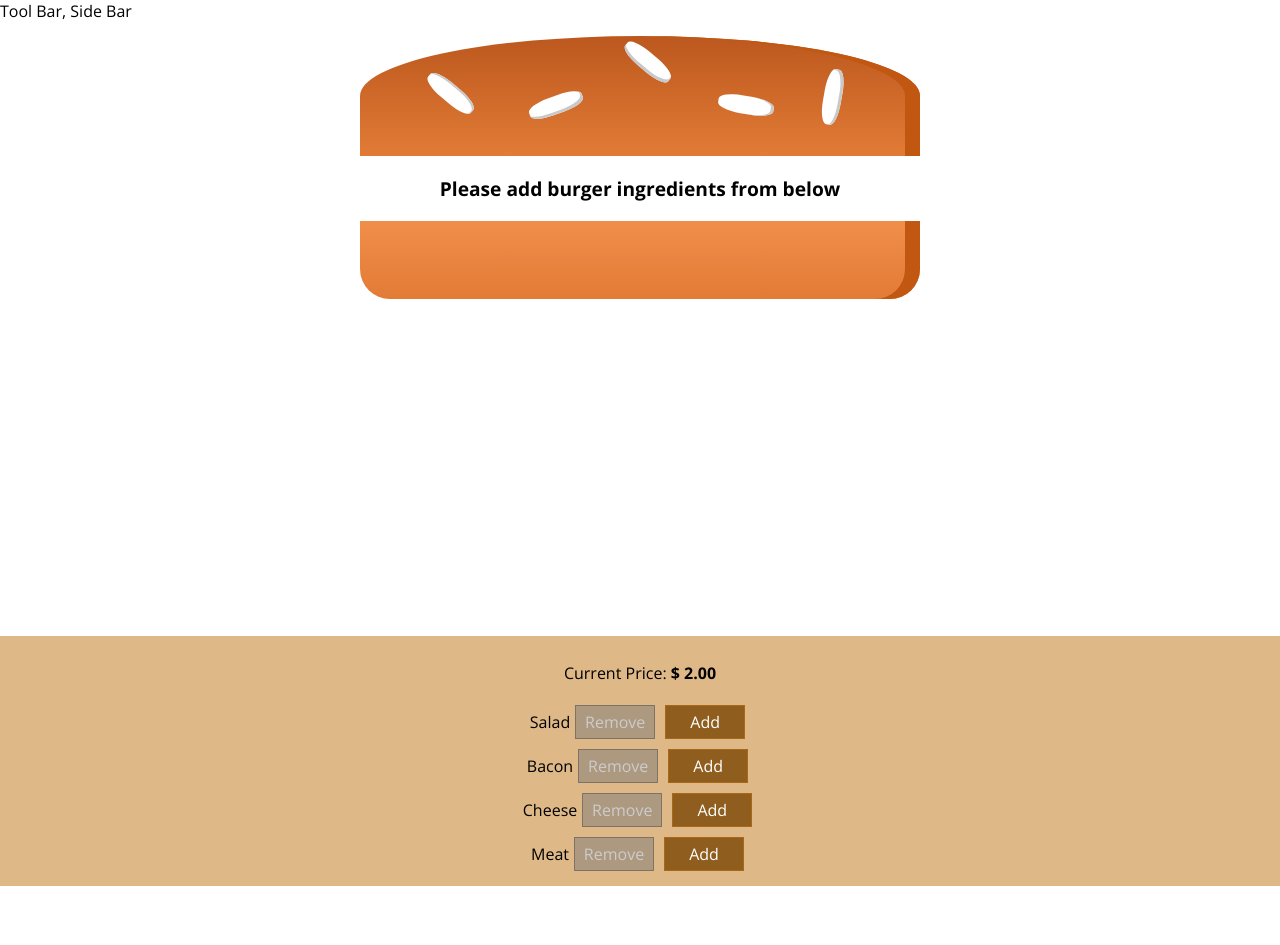
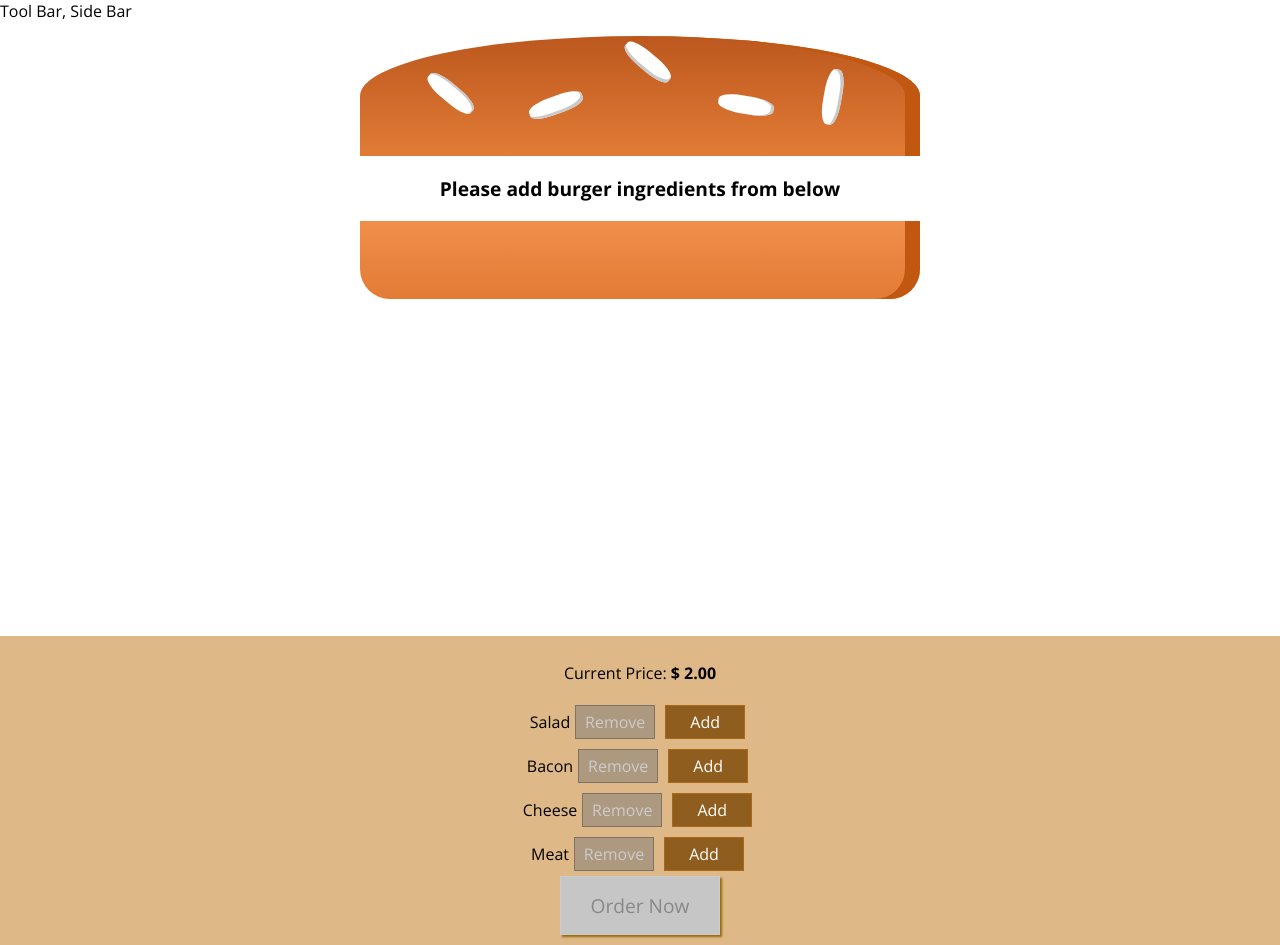
Before and after one commit to arjunkesava/burger-builder, a React app: page / in a window 1280 px wide. Before the commit the page ends 886 px from the top, so only its background shows below. Built offline with nearby package versions, Linux system fonts and the light colour scheme.

Commit message:
Minor :bug: fix

```diff
--- a/src/components/Burger/BuildControls/BuildControls.css
+++ b/src/components/Burger/BuildControls/BuildControls.css
@@ -8,3 +8,47 @@
     margin: auto;
     padding: 10px 0;
 }
+
+.OrderButton {
+    background-color: #DAD735;
+    outline: none;
+    cursor: pointer;
+    border: 1px solid #966909;
+    color: #966909;
+    font-family: inherit;
+    font-size: 1.2em;
+    padding: 15px 30px;
+    box-shadow: 2px 2px 2px #966909;
+}
+
+.OrderButton:hover,
+.OrderButton:active {
+    background-color: #A0DB41;
+    border: 1px solid #966909;
+    color: #966909;
+}
+
+.OrderButton:disabled {
+    background-color: #C7C6C6;
+    cursor: not-allowed;
+    border: 1px solid #ccc;
+    color: #888888;
+}
+
+.OrderButton:not(:disabled) {
+    animation: enable 0.3s linear;
+}
+
+@keyframes enable {
+    0% {
+        transform: scale(1);
+    }
+
+    60% {
+        transform: scale(1.1);
+    }
+
+    100% {
+        transform: scale(1);
+    }
+}
--- a/src/components/Burger/BuildControls/BuildControls.js
+++ b/src/components/Burger/BuildControls/BuildControls.js
@@ -24,6 +24,12 @@
           disabled = { props.disabled[ctrl.type] }
           />
       )}
+      <button
+        className = { classes.OrderButton }
+        disabled = { props.purchasable }
+        >
+        Order Now
+      </button>
     </div>
   )
 }
--- a/src/containers/BurgerBuilder/BurgerBuilder.js
+++ b/src/containers/BurgerBuilder/BurgerBuilder.js
@@ -19,6 +19,20 @@
       bacon: 0
     },
     totalPrice: 2,
+    purchasable: false
+  }
+  updatePurchaseState(ingredients) {
+    const sum = Object.keys(ingredients)
+      .map(key => {
+        return ingredients[key];
+      })
+      .reduce((sum, el) => {
+        return sum+el;
+      },0);
+
+    this.setState({
+      purchasable: sum > 0
+    })
   }
   addIngredientHandler = (type) => {
     const updatedIngredients = {
@@ -30,6 +44,7 @@
       totalPrice: updatedPrice,
       ingredients: updatedIngredients
     });
+    this.updatePurchaseState(updatedIngredients);
   }
   removeIngredientHandler = (type) => {
     const updatedIngredients = {
@@ -44,6 +59,7 @@
       totalPrice: updatedPrice,
       ingredients: updatedIngredients
     });
+    this.updatePurchaseState(updatedIngredients);
   }
   render() {
     const disabledInfo = {
@@ -60,6 +76,7 @@
           ingredientAdded={this.addIngredientHandler}
           ingredientRemoved={this.removeIngredientHandler}
           disabled={disabledInfo}
+          purchasable={!this.state.purchasable}
         />
       </Aux>
     )
```
